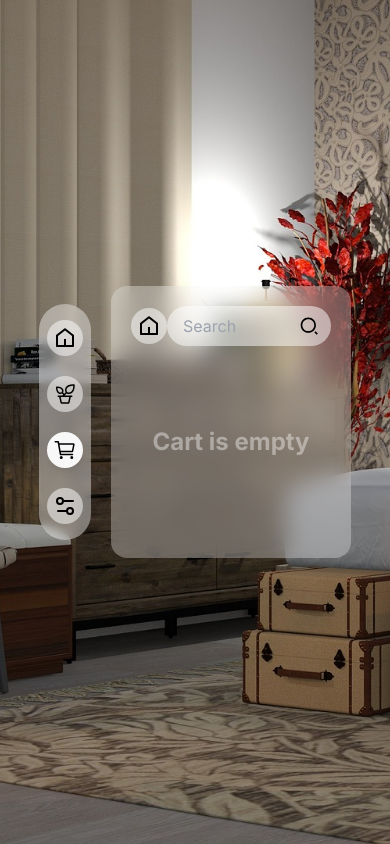
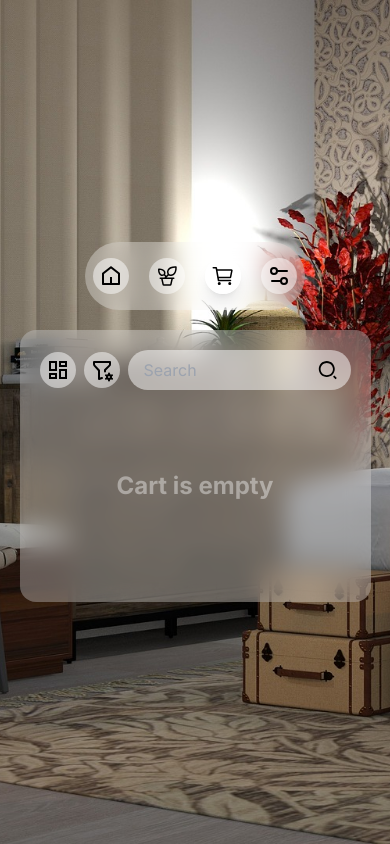
Before and after one commit to nabinr221/sursatech-assignment, a Next.js app: page /carts in a window 390 px wide. Built offline with nearby package versions, Linux system fonts and the light colour scheme.

Commit message:
refactor: refactoring code and make responsive

```diff
--- a/src/app/carts/page.tsx
+++ b/src/app/carts/page.tsx
@@ -1,22 +1,56 @@
 "use client";
+import React from "react";
+import { useRouter } from "next/navigation";
+import { useDispatch, useSelector } from "react-redux";
+import { checkout } from "@/lib/features/cart/cartSlice";
+import { RootState } from "@/lib/store";
+import CartCard from "@/components/card/cartCart/CartCard";
 
-import CartCard from "@/components/card/cartCart/CartCard";
-import React from "react";
-import { useSelector } from "react-redux";
+const AddToCart: React.FC = () => {
+  const cartData = useSelector((state: RootState) => state.cart);
+  const dispatch = useDispatch();
+  const router = useRouter();
+  // Calculate total price using reduce
+  const totalPrice = cartData.reduce((acc: number, cartItem: any) => {
+    // Multiply price by quantity for each cart item and add to accumulator
+    return acc + cartItem.product.price * cartItem.quantity;
+  }, 0);
 
-const AddToCart = () => {
-  const cartData = useSelector((state: any) => state.cart);
-  console.log(cartData);
+  const handleCheckOut = () => {
+    console.log("handleCheckOut");
+    dispatch(checkout());
+    router.push("/");
+  };
+
   return (
-    <div className='my-5 space-y-2'>
-      {cartData.length === 0 && (
-        <h1 className='text-center my-20 text-2xl font-bold text-white/40'>
-          Cart is empty
-        </h1>
+    <div className='my-5 '>
+      <div className=' space-y-2'>
+        {cartData.length === 0 && (
+          <h1 className='text-center my-20 text-2xl font-bold text-white/40'>
+            Cart is empty
+          </h1>
+        )}
+        {cartData.map((cartItem: any) => (
+          <CartCard cartData={cartItem} key={cartItem.id} />
+        ))}
+      </div>
+
+      {totalPrice > 0 && (
+        <div className='w-fit mt-10 space-y-2 bg-white/30 backdrop-blur-md  p-5 rounded-2xl'>
+          <h1 className='capitalize font-bold'>
+            total items:<span className='ms-2'>{cartData.length}</span>
+          </h1>
+          <h1 className='capitalize font-bold'>
+            total price:<span className='ms-2'>${totalPrice}</span>
+          </h1>
+          <button
+            onClick={handleCheckOut}
+            className='p-2 bg-white text-sm font-semibold rounded-md mt-5'
+          >
+            Checkout
+          </button>
+        </div>
       )}
-      {cartData.map((cartData: any) => (
-        <CartCard cartData={cartData} key={cartData.id} />
-      ))}
     </div>
   );
 };
--- a/src/app/globals.css
+++ b/src/app/globals.css
@@ -11,7 +11,7 @@ body {
 .slick-list .slick-track {
   width: 100%;
   height: 100% !important;
-  padding:2rem 0!important;
+  padding: 2rem 0 !important;
   display: flex;
   align-items: center;
   justify-content: center;
@@ -27,7 +27,7 @@ body {
   box-shadow: rgba(17, 17, 26, 0.1) 0px 1px 0px,
     rgba(17, 17, 26, 0.1) 0px 8px 24px, rgba(17, 17, 26, 0.1) 0px 16px 48px;
 }
- .zoom-effect {
+.zoom-effect {
   transform: scale(1.5); /* Increase the size by 10% */
   transition: transform 0.5s ease; /* Smooth transition */
 }
--- a/src/app/layout.tsx
+++ b/src/app/layout.tsx
@@ -31,7 +31,7 @@ export default function RootLayout({
         }}
       >
         <StoreProvider>
-          <div className='w-[80%] flex items-center justify-center gap-5'>
+          <div className='w-[90%] sm:w-[80%] flex flex-col sm:flex-row items-center justify-center gap-5'>
             <div className=''>
               <Sidebar />
             </div>
--- a/src/app/products/page.tsx
+++ b/src/app/products/page.tsx
@@ -6,12 +6,13 @@ import useFetchData from "@/hooks/useFetchData";
 import { LuPlus } from "react-icons/lu";
 import { addToCart } from "@/lib/features/cart/cartSlice";
 import { useDispatch } from "react-redux";
-// import { UseDispatch } from "react-redux";
 
 interface Product {
-  id: number;
+  id: any;
   name: string;
+  description: string;
   price: number;
+  image: string;
 }
 
 const Products: React.FC = () => {
@@ -19,7 +20,7 @@ const Products: React.FC = () => {
   const [activeProduct, setActiveProduct] = useState<Product | null>(null);
 
   // custom hooks for fetching data
-  const { data: products } = useFetchData<Product[]>("products");
+  const { data: products } = useFetchData("products");
 
   useEffect(() => {
     if (products && products.length > 0) {
@@ -29,18 +30,43 @@ const Products: React.FC = () => {
   }, [activeIndex, products]);
 
   const settings = {
+    className: "center",
     centerMode: true,
     infinite: true,
+    centerPadding: "60px",
     slidesToShow: 3,
-    slidesToScroll: 1,
     speed: 500,
     afterChange: (index: number) => setActiveIndex(index), // Update activeIndex state
+    responsive: [
+      {
+        breakpoint: 1024,
+        settings: {
+          slidesToShow: 3,
+          slidesToScroll: 1,
+        },
+      },
+      {
+        breakpoint: 768, // Adjusted breakpoint
+        settings: {
+          slidesToShow: 2, // Show 2 items on smaller screens
+          slidesToScroll: 1,
+        },
+      },
+      {
+        breakpoint: 480,
+        settings: {
+          slidesToShow: 1, // Show 1 item on even smaller screens
+          slidesToScroll: 1,
+          centerPadding: "10px",
+        },
+      },
+    ],
   };
 
   return (
     <div className='w-full h-full mt-10 relative'>
       <Slider {...settings} className=''>
-        {products?.map((product, index) => (
+        {products?.map((product: Product, index: number) => (
           <ProductCard
             key={product.id}
             product={product}
@@ -58,25 +84,23 @@ interface ProductInfoProps {
 }
 
 const ProductInfo: React.FC<ProductInfoProps> = ({ activeProduct }) => {
-  // const dispatch = UseDispatch();
   const dispatch = useDispatch();
   const addData = () => {
-    console.log("thishs i tress");
     dispatch(addToCart({ product: activeProduct }));
   };
 
   return (
     <div className='flex justify-center items-center h-full'>
-      <div className='w-fit px-6 py-3 absolute -bottom-12 bg-slate-300 backdrop-blur-2xl flex gap-5 items-center justify-center rounded-full'>
-        <div className='text-white brightness-50'>
+      <div className='w-fit px-6 py-3 absolute -bottom-16 sm:-bottom-12 bg-slate-300 backdrop-blur-2xl flex gap-5 items-center justify-center rounded-full'>
+        <div className='flex-1 text-white brightness-50'>
           <p>{activeProduct.name}</p>
           <p className='text-lg font-bold'>${activeProduct.price}</p>
         </div>
         <button
           onClick={addData}
-          className='w-fit py-2 px-3 bg-white capitalize text-xs font-semibold flex gap-2 items-center justify-center rounded-full'
+          className='w-fit  py-2 px-3 bg-white capitalize text-xs font-semibold flex gap-2 items-center justify-center rounded-full'
         >
-          <LuPlus />
+          <LuPlus className='hidden sm:block' />
           add to cart
         </button>
       </div>
--- a/src/components/card/cartCart/CartCard.tsx
+++ b/src/components/card/cartCart/CartCard.tsx
@@ -13,7 +13,7 @@ const CartCard = ({ cartData }) => {
   };
 
   return (
-    <div className='px-5 w-full flex justify-between  items-center gap-5 p-3 h-full bg-white/50 rounded-lg backdrop-blur-3xl transition-all duration-500 hover:bg-white/75'>
+    <div className='px-5 w-full flex flex-col sm:flex-row justify-between  items-center gap-5 p-3 h-full bg-white/50 rounded-lg backdrop-blur-3xl transition-all duration-500 hover:bg-white/75'>
       <div
         className={`w-[5rem] h-[5rem] ${
           cartData?.product?.image ? "" : "bg-white/80 rounded-lg  "
--- a/src/components/card/productCard/ProductCard.tsx
+++ b/src/components/card/productCard/ProductCard.tsx
@@ -21,9 +21,9 @@ const ProductCard: React.FC<ProductCardProps> = ({
   isActive,
 }) => {
   return (
-    <div className={` ${className} w-full h-full p-5 `}>
+    <div className={` ${className} w-full h-full sm:p-5 `}>
       <div
-        className={`w-[14rem] h-[15rem] mx-auto ${
+        className={` w-[10rem] h-[10rem] md:w-[14rem] md:h-[15rem] lg:w-[14rem] lg:h-[15rem] mx-auto ${
           isActive ? "zoom-effect" : ""
         }`}
       >
--- a/src/components/navbar/Navbar.tsx
+++ b/src/components/navbar/Navbar.tsx
@@ -1,14 +1,19 @@
 import React from "react";
 import IconLink from "../iconLink/IconLink";
-import { RiHome5Line } from "react-icons/ri";
+import { MdOutlineDashboard } from "react-icons/md";
+import { TbFilterCog } from "react-icons/tb";
+
 import SearchInput from "../searchInput/SearchInput";
 
 const Navbar: React.FC = () => {
   return (
-    <div className='flex items-center justify-between'>
-      <div>
-        <IconLink href='/'>
-          <RiHome5Line className='text-2xl' color='black' />
+    <div className='flex items-center gap-2 justify-between'>
+      <div className="flex gap-2 sm:gap-5 items-center ">
+        <IconLink href='#'>
+          <MdOutlineDashboard className='text-2xl' color='black' />
+        </IconLink>
+        <IconLink href='#'>
+          <TbFilterCog className='text-2xl' color='black' />
         </IconLink>
       </div>
       <div>
--- a/src/components/sidebar/Sidebar.tsx
+++ b/src/components/sidebar/Sidebar.tsx
@@ -7,9 +7,9 @@ import { LuSettings2 } from "react-icons/lu";
 
 const Sidebar: React.FC = () => {
   return (
-    <div className='w-full px-2 py-3 bg-white/40 backdrop-blur-sm rounded-full'>
+    <div className='w-full px-2 py-3 bg-white/30 backdrop-blur-md sm:bg-white/40 sm:backdrop-blur-sm rounded-full'>
       <nav className='my-1'>
-        <ul className='flex flex-col justify-center items-center gap-5'>
+        <ul className='flex flex-row sm:flex-col justify-center items-center gap-5'>
           <IconLink href='/'>
             <RiHome5Line className='text-2xl' color='black' />
           </IconLink>
--- a/src/lib/features/cart/cartSlice.ts
+++ b/src/lib/features/cart/cartSlice.ts
@@ -61,8 +61,15 @@ export const cartSlice = createSlice({
         state.cart.splice(index, 1); // Remove the item from the cart array
       }
     },
+    checkout: (
+      state: CartState,
+      action: PayloadAction<{ product: Product }>
+    ) => {
+      // Clear cart
+      state.cart = [];
+    },
   },
 });
 
-export const { addToCart, removeFromCart } = cartSlice.actions;
+export const { addToCart, removeFromCart, checkout } = cartSlice.actions;
 export default cartSlice.reducer;
```
